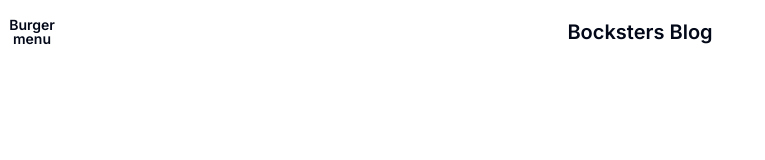
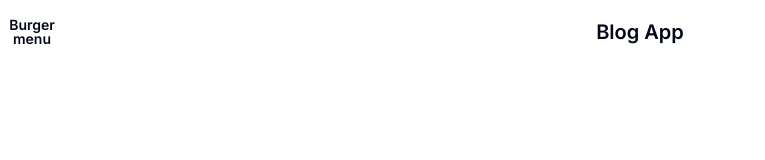
Before and after one commit to bockster6669/XBlog, a Next.js app: page / in a window 1280 px wide. Shown: the top 160 px of the page, without its empty margins (0-765 px from the left). Built offline with nearby package versions, Linux system fonts and the light colour scheme.

Commit message:
change navbar title

```diff
--- a/src/components/shared/Navbar.tsx
+++ b/src/components/shared/Navbar.tsx
@@ -29,7 +29,7 @@
         </div>
       </div>
       <div className="navbar-center">
-        <a className="btn btn-ghost text-xl">Bocksters Blog</a>
+        <a className="btn btn-ghost text-xl">Blog App</a>
       </div>
       <div className="navbar-end">
       </div>
```
